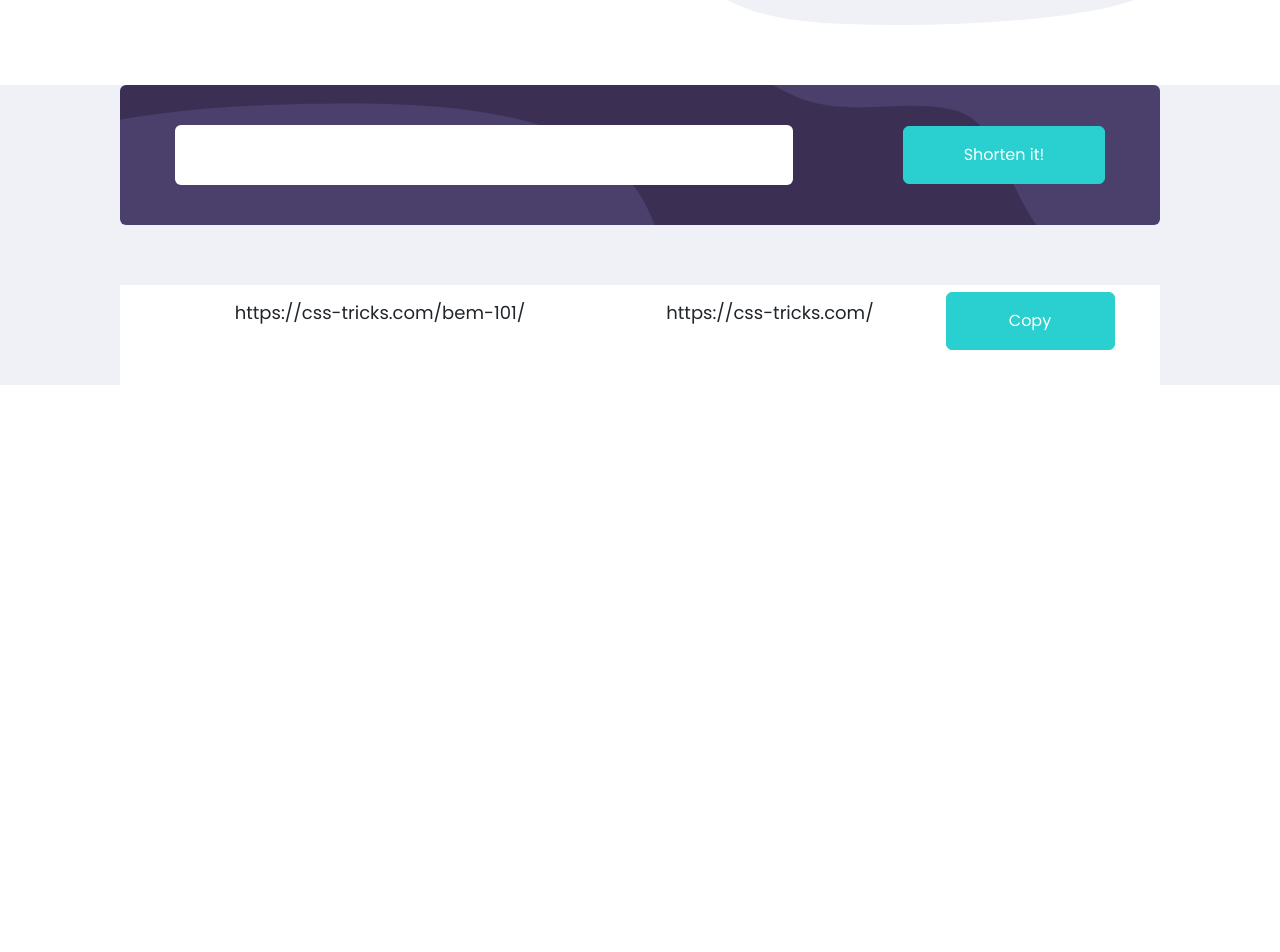
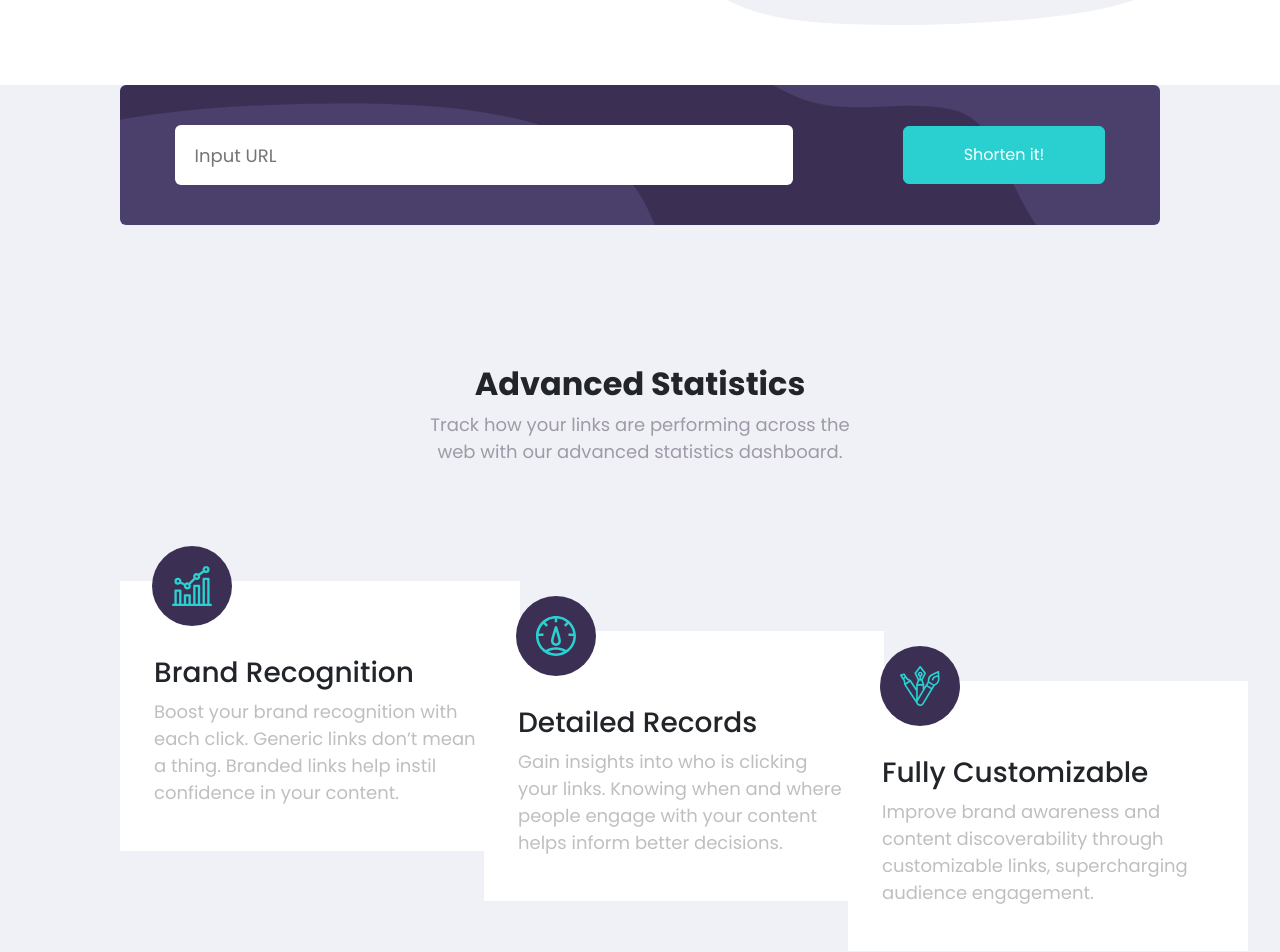
Before and after one commit to MrBeamer/shortly, a React (Create React App) app: page / in a window 1280 px wide. Shown: the part 580-1532 px from the top of the page. Before the commit the page ends 1025 px from the top, so only its background shows below. Built offline with nearby package versions, Linux system fonts and the light colour scheme.

Commit message:
added new components and styles

```diff
--- a/public/index.html
+++ b/public/index.html
@@ -20,11 +20,7 @@
       integrity="sha384-1BmE4kWBq78iYhFldvKuhfTAU6auU8tT94WrHftjDbrCEXSU1oBoqyl2QvZ6jIW3"
       crossorigin="anonymous"
     />
-    <!--
-      manifest.json provides metadata used when your web app is installed on a
-      user's mobile device or desktop. See https://developers.google.com/web/fundamentals/web-app-manifest/
-    -->
-    <link rel="manifest" href="%PUBLIC_URL%/manifest.json" />
+
     <!--
       Notice the use of %PUBLIC_URL% in the tags above.
       It will be replaced with the URL of the `public` folder during the build.
@@ -39,15 +35,5 @@
   <body>
     <noscript>You need to enable JavaScript to run this app.</noscript>
     <div id="root"></div>
-    <!--
-      This HTML file is a template.
-      If you open it directly in the browser, you will see an empty page.
-
-      You can add webfonts, meta tags, or analytics to this file.
-      The build step will place the bundled scripts into the <body> tag.
-
-      To begin the development, run `npm start` or `yarn start`.
-      To create a production bundle, use `npm run build` or `yarn build`.
-    -->
   </body>
 </html>
--- a/src/App.jsx
+++ b/src/App.jsx
@@ -1,18 +1,68 @@
-import React from "react";
+import React, { useState } from "react";
 import Navigation from "./components/Navigation";
 import Banner from "./components/Banner";
 import CreateShortenLink from "./components/CreateShortenLink";
 import ShortenLink from "./components/ShortenLink";
+import Statistic from "./components/Statistic";
+import Card from "./components/Card";
+import CallToAction from "./components/CallToAction";
+import Footer from "./components/Footer";
 
 function App() {
+  const [linkArr, setLinkArr] = useState([]);
+  console.log(linkArr);
+  // function addShortenLink(event) {
+  //   setLinkArr((prevLinkArr) => [...prevLinkArr, link]);
+  //   setLink("");
+  //   event.preventDefault();
+  // }
+
   return (
     <div>
       <Navigation />
       <Banner />
       <div className="section--2">
-        <CreateShortenLink />
-        <ShortenLink />
+        <CreateShortenLink setLinkArr={setLinkArr} />
+        {linkArr.map((link, index) => {
+          return (
+            <ShortenLink
+              key={index}
+              initialUrl={link.original}
+              shortenedUrl={link.shortened}
+            />
+          );
+        })}
+        <Statistic />
+
+        <div className="card__container">
+          <Card
+            image={"/images/icon-brand-recognition.svg"}
+            title={"Brand Recognition"}
+            content={
+              "Boost your brand recognition with each click. Generic links don’t mean a thing. Branded links help instil confidence in your content."
+            }
+            customClass={"card--brand"}
+          />
+          <Card
+            image={"/images/icon-detailed-records.svg"}
+            title={"Detailed Records"}
+            content={
+              "Gain insights into who is clicking your links. Knowing when and where people engage with your content helps inform better decisions."
+            }
+            customClass={"card--detailed"}
+          />
+          <Card
+            image={"/images/icon-fully-customizable.svg"}
+            title={"Fully Customizable"}
+            content={
+              "Improve brand awareness and content discoverability through customizable links, supercharging audience engagement."
+            }
+            customClass={"card--customizable"}
+          />
+        </div>
       </div>
+      <CallToAction />
+      <Footer />
     </div>
   );
 }
--- a/src/components/Banner.jsx
+++ b/src/components/Banner.jsx
@@ -12,7 +12,11 @@ export default function Banner() {
         </p>
         <Button> Get Started</Button>
       </div>
-      <img src="/images/illustration-working.svg" className="header__image" />
+      <img
+        src="/images/illustration-working.svg"
+        className="header__image"
+        alt="banner"
+      />
     </header>
   );
 }
--- /dev/null
+++ b/src/components/CallToAction.jsx
@@ -0,0 +1,5 @@
+import React from "react";
+
+export default function CallToAction() {
+  return <div className="cta__banner"></div>;
+}
--- /dev/null
+++ b/src/components/Card.jsx
@@ -0,0 +1,15 @@
+import React from "react";
+
+export default function Card(props) {
+  const { image, title, content, customClass } = props;
+  return (
+    <div className={`card__box ${customClass}`}>
+      <div className="card__icon-box">
+        <img src={image} className="card__icon" alt="icon" />
+      </div>
+      <h3 className="card__title">{title}</h3>
+
+      <p className="card__content">{content}</p>
+    </div>
+  );
+}
--- a/src/components/CreateShortenLink.jsx
+++ b/src/components/CreateShortenLink.jsx
@@ -1,38 +1,62 @@
-import React, { useState } from "react";
+import React, { useEffect, useState } from "react";
 import Button from "react-bootstrap/Button";
 
-export default function CreateShortenLink() {
-  const [link, setLink] = useState("");
-  const [linkArr, setLinkArr] = useState([]);
+export default function CreateShortenLink(props) {
+  // const { addShortenLink } = props;
+  const { setLinkArr } = props;
+  const [isLoading, setIsLoading] = useState(false);
+  const [enteredUrl, setEnteredUrl] = useState("");
+  //outputUrl shortened
+  const [url, setUrl] = useState({ original: "", shortened: "" });
 
-  function shortenLink() {}
   function handleChange(event) {
-    const url = event.target.value;
-    console.log(url);
-    setLink(url);
-    console.log(linkArr);
+    const userInput = event.target.value;
+    console.log(userInput);
+    setEnteredUrl(userInput);
   }
 
-  function handleClick(event) {
-    setLinkArr((prevLinkArr) => [...prevLinkArr, link]);
-    setLink("");
+  function addShortenLink(event) {
+    setIsLoading(true);
+    fetch(`https://api.shrtco.de/v2/shorten?url=${enteredUrl}`)
+      .then((response) => response.json())
+      .then((data) => {
+        if (data.result) {
+          console.log(data);
+          setUrl((prevUrl) => {
+            return {
+              ...prevUrl,
+              original: data.result.original_link,
+              shortened: data.result.short_link,
+            };
+          });
+        }
+      })
+      .catch((error) => console.log(error))
+      .finally(() => setIsLoading(false));
     event.preventDefault();
   }
 
+  useEffect(() => {
+    if (url.original !== "") {
+      setLinkArr((prevLinkArr) => [...prevLinkArr, url]);
+      setEnteredUrl("");
+    }
+  }, [url]);
+
   return (
-    // <div className="shorten__box">
-    <form onSubmit={shortenLink} className="shorten__form">
+    <form onSubmit={addShortenLink} className="shorten__form">
       <input
+        required
         onChange={handleChange}
         className="shorten__input"
         type="text"
         name="link"
-        value={link}
+        value={enteredUrl}
+        placeholder="Input URL"
       ></input>
-      <Button onClick={handleClick} type="submit" className="shorten__button">
+      <Button disabled={isLoading} type="submit" className="shorten__button">
         Shorten it!
       </Button>
     </form>
-    // </div>
   );
 }
--- /dev/null
+++ b/src/components/Footer.jsx
@@ -0,0 +1,5 @@
+import React from "react";
+
+export default function Footer() {
+  return <footer></footer>;
+}
--- a/src/components/ShortenLink.jsx
+++ b/src/components/ShortenLink.jsx
@@ -1,13 +1,25 @@
-import React from "react";
+import React, { useState } from "react";
 import Button from "react-bootstrap/Button";
 
-export default function ShortenLink() {
+export default function ShortenLink(props) {
+  const { initialUrl, shortenedUrl } = props;
+  const [isCopied, setIsCopied] = useState(false);
+
+  function handleClick() {
+    console.log("pushed");
+    setIsCopied(true);
+    navigator.clipboard.writeText(shortenedUrl);
+    setTimeout(() => {
+      setIsCopied(false);
+    }, 2000);
+  }
   return (
     <div className="link__box">
-      <p className="link__text--initial">https://css-tricks.com/bem-101/</p>
-      <p className="link__text--shorten">https://css-tricks.com/</p>
-      <Button className="link__button">Copy</Button>
-      <p></p>
+      <p className="link__text--initial">{initialUrl}</p>
+      <p className="link__text--shorten">{shortenedUrl}</p>
+      <Button onClick={handleClick} className="link__button">
+        {isCopied ? "Copied!" : "Copy"}
+      </Button>
     </div>
   );
 }
--- /dev/null
+++ b/src/components/Statistic.jsx
@@ -0,0 +1,13 @@
+import React from "react";
+
+export default function Statistic() {
+  return (
+    <div className="statistic">
+      <h2 className="statistic__title"> Advanced Statistics</h2>
+      <p className="statistic__content">
+        Track how your links are performing across the web with our advanced
+        statistics dashboard.
+      </p>
+    </div>
+  );
+}
--- a/src/style.css
+++ b/src/style.css
@@ -42,6 +42,16 @@ body {
 .btn-primary:hover {
   background-color: var(--primary);
   border-color: var(--primary);
+  filter: brightness(110%);
+}
+
+.btn-primary:active {
+  filter: brightness(110%);
+}
+
+.btn-primary:focus {
+  outline: none !important;
+  box-shadow: none !important;
 }
 
 /* Navbar-Section */
@@ -101,6 +111,7 @@ body {
   border-radius: 6px;
   height: 140px;
   margin: 60px 120px;
+  margin-bottom: 22px;
   display: grid;
   grid-auto-columns: 70% 30%;
   align-items: center;
@@ -127,33 +138,143 @@ body {
 .link__box {
   background-color: var(--white);
   display: grid;
-  margin: 60px 120px;
-  height: 100px;
-  grid-auto-columns: 50% 25% 25%;
-  /* grid-template-rows: 1fr; */
+  margin: 0 120px;
+  height: 70px;
+  grid-auto-columns: 50% 30% 20%;
   align-items: center;
   justify-items: center;
 }
 
 .link__text--initial {
   grid-column: 1;
-  grid-row: 1;
+  margin: 0;
 }
 .link__text--shorten {
+  color: var(--primary);
   grid-column: 2;
-  grid-row: 1;
+  margin: 0;
+  justify-self: end;
 }
 
 .link__button {
-  width: 65%;
-  height: 58px;
   grid-column: 3;
-  grid-row: 1;
+  width: 50%;
   border-radius: 6px;
+}
+
+.btn-primary.link__button:hover {
+  background-color: var(--secondary);
+  border-color: var(--secondary);
+}
+
+.btn-primary.link__button:active {
+  background-color: var(--secondary);
+  border-color: var(--secondary);
+}
+
+.btn-primary.link__button:focus {
+  outline: none !important;
+  box-shadow: none !important;
 }
 
 /* Section--2 */
 
 .section--2 {
   background-color: #f0f1f6;
+  padding-bottom: 100px;
 }
+
+/* Statistic-Section */
+.statistic {
+  display: flex;
+  flex-direction: column;
+  margin: 140px 120px 0 120px;
+  justify-items: center;
+  align-items: center;
+  text-align: center;
+}
+
+.statistic__title {
+  font-weight: 700;
+}
+
+.statistic__content {
+  color: var(--grey-darker);
+  width: 44%;
+}
+
+/* Card-Section */
+
+.card__container {
+  /* padding: 0 120px; */
+  display: grid;
+  /* height: 300px; */
+  grid-template-columns: 25% 25% 25%;
+  /* justify-content: end; */
+  grid-gap: 74px;
+  margin-top: 100px;
+  margin-bottom: 100px;
+  margin-left: 120px;
+}
+
+.card__box.card--brand {
+}
+
+.card__box.card--detailed {
+  margin-top: 50px;
+}
+
+.card__box.card--customizable {
+  margin-top: 100px;
+}
+
+.card__box {
+  position: relative;
+  background-color: var(--white);
+  height: 270px;
+  width: 400px;
+}
+
+.card__icon-box {
+  position: absolute;
+  top: -13%;
+  left: 8%;
+  background-color: var(--secondary);
+  height: 80px;
+  width: 80px;
+  border-radius: 50%;
+  align-items: center;
+  display: flex;
+  justify-content: center;
+}
+.card__icon {
+  height: 40px;
+  width: 40px;
+}
+.card__title {
+  /* padding: 100px 25px 0 25px; */
+  padding: 75px 34px 0 34px;
+  font-weight: 500;
+}
+
+.card__content {
+  padding: 0 34px 0 34px;
+  color: var(--grey);
+}
+/* CallToAction-Section */
+
+.cta__banner {
+  background-image: url(/images/bg-boost-desktop.svg);
+  background-color: var(--secondary);
+  background-repeat: repeat;
+  background-size: cover;
+  background-position: center;
+  height: 200px;
+}
+
+/* Footer-Section */
+
+footer {
+  height: 350px;
+  background-color: var(--dark-violet);
+}
```
Also changed, not shown: public/manifest.json (deleted).
